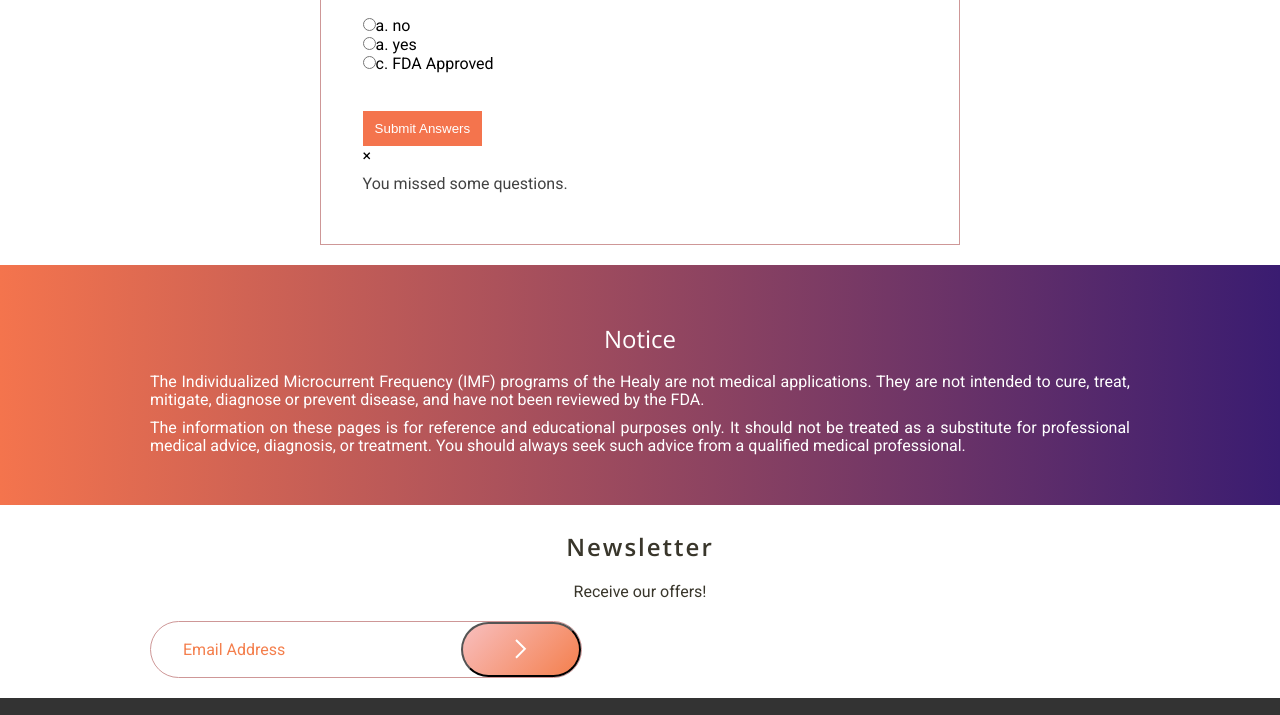
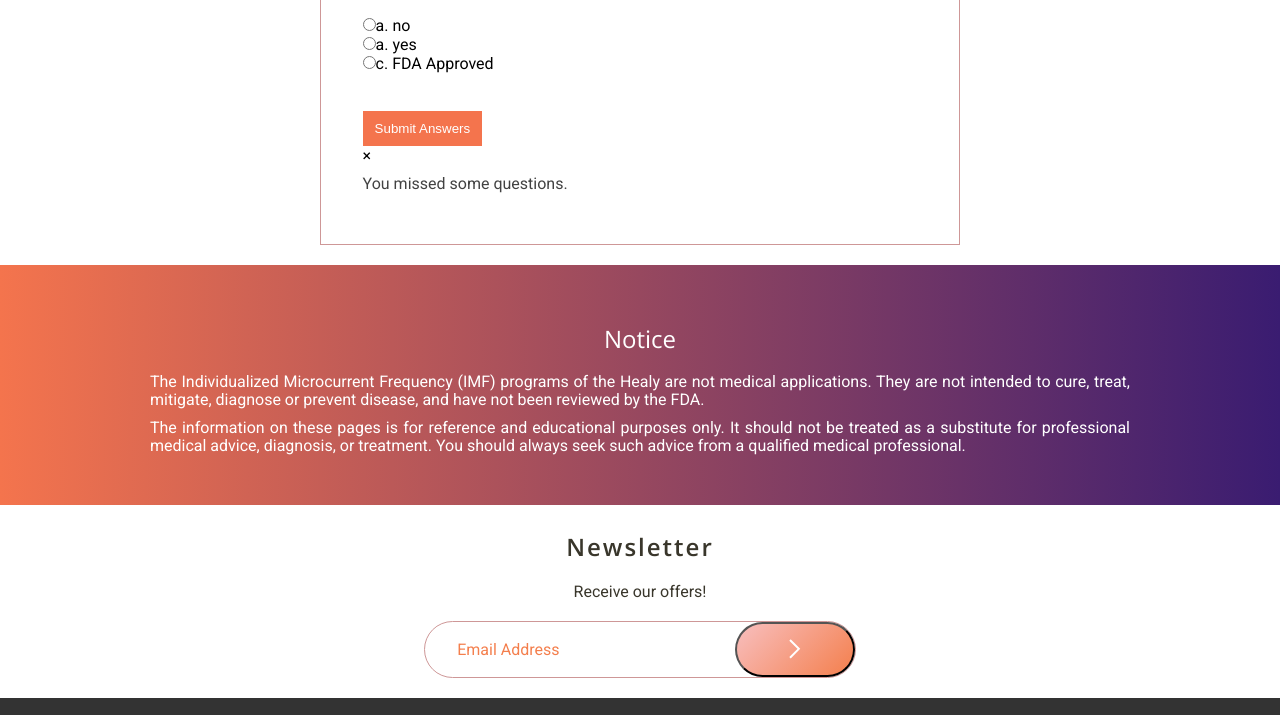
Before and after one commit to cintiamar/healywonder, a plain HTML site: page index.html in a window 1280 px wide. Shown: the part 3342-4057 px from the top of the page. Drawn offline with nearby package versions, Linux system fonts and the light colour scheme; some packages are replaced by stand-ins of ours; a script that the page names is missing.

Commit message:
Add central aligment to form_control newsletter btn from home page at css file

```diff
--- a/assets/css/style.css
+++ b/assets/css/style.css
@@ -900,6 +900,10 @@ footer{
     --flow-space: 0.5rem;
   }
 
+  .form__control {
+    margin: 0 auto;
+   }
+
   .form__control:focus-within {
     border-width: 2px;
   }
```
